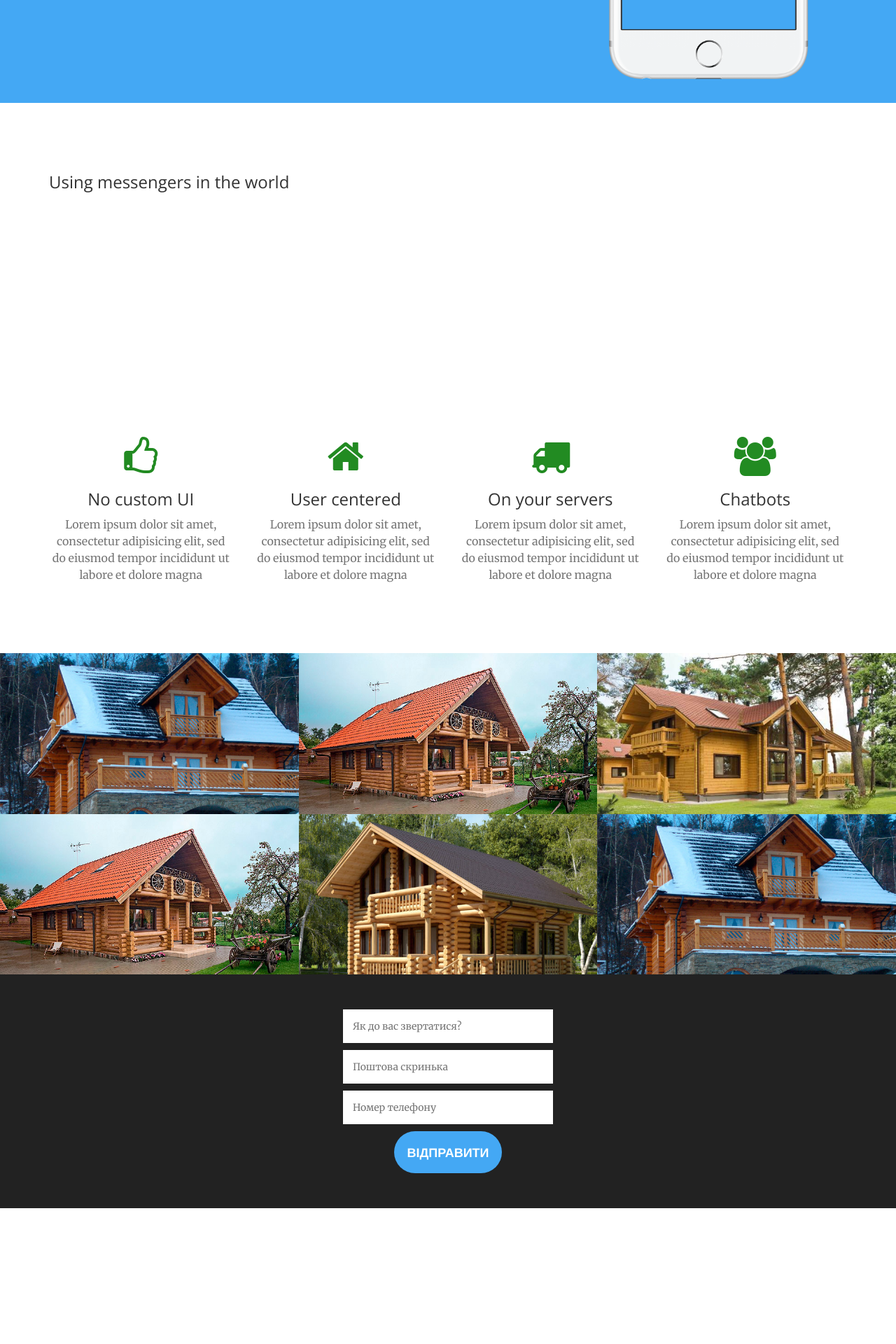
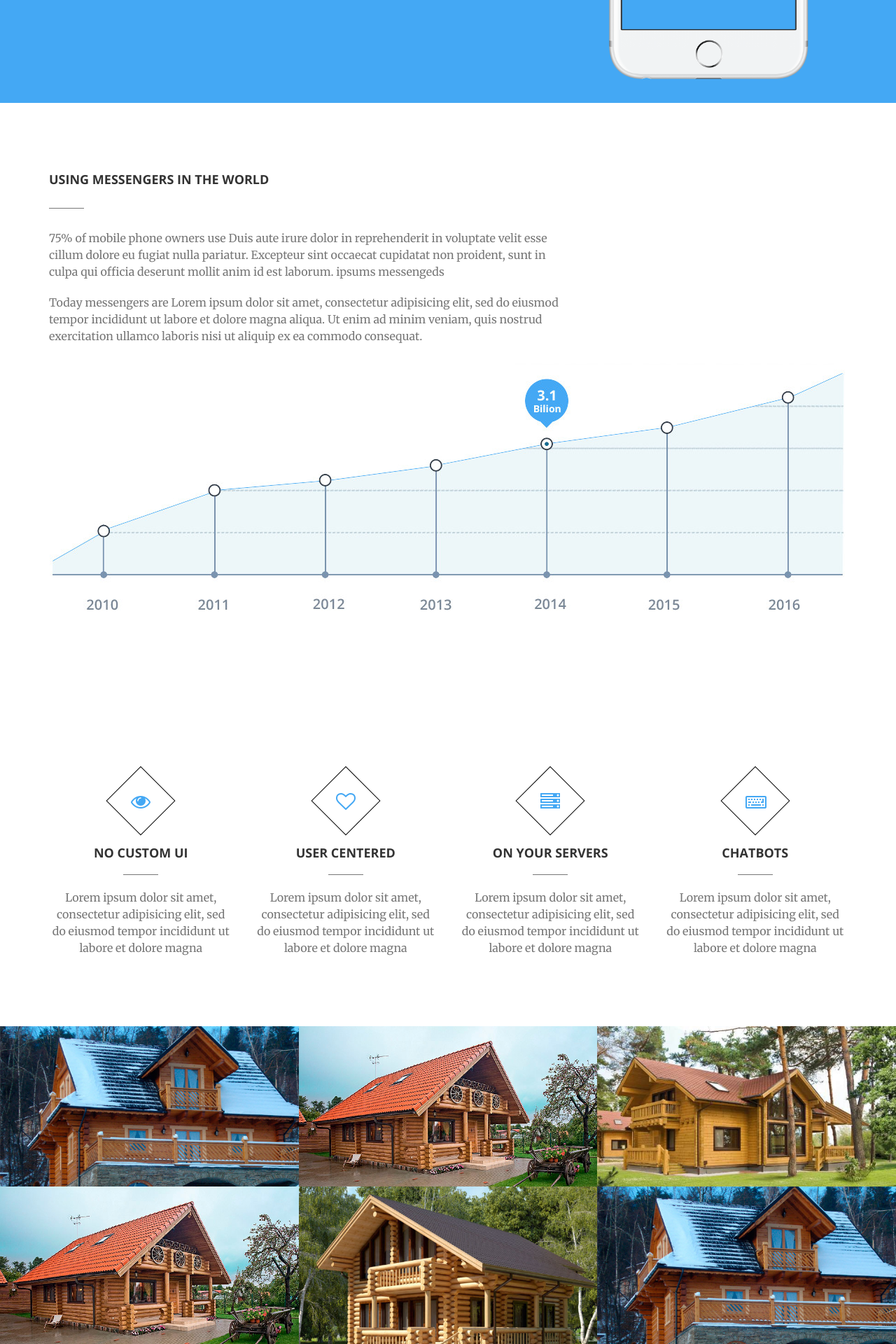
Before and after one commit to mykolat/botsCrew, a Jekyll site: the page built from index.html, in a window 1280 px wide. Shown: the part 845-2765 px from the top of the page at 70% size. Built offline with Jekyll 4.4.1, drawn with Linux system fonts in a browser that asks for light colours; before the commit the page ends 2571 px from its top, so only the background shows below that.

Commit message:
Blocks update

```diff
--- a/_config.yml
+++ b/_config.yml
@@ -13,15 +13,15 @@ markdown: kramdown
 
 text:
   contact:
-    name:    'Як до вас звертатися?'
-    email:    'Поштова скринька'
-    phone:    'Номер телефону'
-    subject:  'Нове повідомлення'
-    submit:   'Відправити'
+    name:    'Name'
+    email:    'Email'
+    message:    'Message'
+    subject:  'Subject'
+    submit:   'submit'
     ajax:
-      sending:  'відпралення..'
-      sent:     'Відправлено'
-      error:    'Помилка'
+      sending:  'sumbmiting..'
+      sent:     'Thanks, we will contact you soon'
+      error:    'Error'
 
 menu:
   about: Про компанію
--- a/_includes/call-to-action.html
+++ b/_includes/call-to-action.html
@@ -2,11 +2,12 @@
     <div class="container">
         <div class="row">
             <div class="col-lg-8 ">
-                <h3 class="section-heading">Using messengers in the world</h3>
-                <hr class="light">
-                <p class="text-faded">75% of mobile phone owners uses messengeds</p>
-                <p class="text-faded">Today messengers are lorem ipsum"</p>
-            </div>
-        </div>
+                <h4 class="section-heading">Using messengers in the world</h4>
+                <hr class="light light--pull-left">
+                <p class="text-muted">75% of mobile phone owners use Duis aute irure dolor in reprehenderit in voluptate velit esse cillum dolore eu fugiat nulla pariatur. Excepteur sint occaecat cupidatat non proident, sunt in culpa qui officia deserunt mollit anim id est
+                    laborum. ipsums messengeds</p>
+                <p class="text-muted">Today messengers are Lorem ipsum dolor sit amet, consectetur adipisicing elit, sed do eiusmod tempor incididunt ut labore et dolore magna aliqua. Ut enim ad minim veniam, quis nostrud exercitation ullamco laboris nisi ut aliquip ex ea
+                    commodo consequat.</p>
+            </div> <img src="../img/graph.jpg" alt="messengers using"> </div>
     </div>
 </section>
--- a/_includes/form-full.html
+++ b/_includes/form-full.html
@@ -1,7 +1,7 @@
 <form action="post" data-sending="{{ site.text.contact.ajax.sending }}" data-sent="{{ site.text.contact.ajax.sent }}" data-submit="{{ site.text.contact.submit }}" data-error="{{ site.text.contact.ajax.error }}" data-email="{{ site.email }}" class="center-block form-stacked">
     <input type="text" name="usrname" class="field-light" placeholder="{{ site.text.contact.name }}">
     <input type="email" name="email" class="field-light" placeholder="{{ site.text.contact.email }}">
-    <input type="tel" name="phone" class="field-light" rows="5" placeholder="{{ site.text.contact.phone }}"> </textarea>
+    <textarea type="text" name="message" class="field-light" rows="5" placeholder="{{ site.text.contact.message }}"> </textarea>
     <!-- <input type="text" name="_gotcha" style="display:none" /> -->
     <button type='submit' class="center-block btn btn-primary btn-lg">{{ site.text.contact.submit }}</button>
 </form>
--- a/_includes/services.html
+++ b/_includes/services.html
@@ -2,26 +2,42 @@
     <div class="container">
         <div class="row">
             <div class="col-lg-3 col-md-6 text-center">
-                <div class="service-box"> <i class="fa fa-4x fa-thumbs-o-up wow bounceIn text-primary"></i>
-                    <h3>No custom UI</h3>
+                <div class="service-box">
+                    <div class="box-image ">
+                        <div><i class="fa fa-2x  fa-eye wow bounceIn text-primary"></i> </div>
+                    </div>
+                    <h4>No custom UI</h4>
+                    <hr class="light">
                     <p class="text-muted">Lorem ipsum dolor sit amet, consectetur adipisicing elit, sed do eiusmod tempor incididunt ut labore et dolore magna </p>
                 </div>
             </div>
             <div class="col-lg-3 col-md-6 text-center">
-                <div class="service-box"> <i class="fa fa-4x fa-home wow bounceIn text-primary" data-wow-delay=".1s"></i>
-                    <h3>User centered</h3>
+                <div class="service-box">
+                    <div class="box-image ">
+                        <div> <i class="fa fa-2x  fa-heart-o wow bounceIn text-primary" data-wow-delay=".1s"></i> </div>
+                    </div>
+                    <h4>User centered</h4>
+                    <hr class="light">
                     <p class="text-muted">Lorem ipsum dolor sit amet, consectetur adipisicing elit, sed do eiusmod tempor incididunt ut labore et dolore magna </p>
                 </div>
             </div>
             <div class="col-lg-3 col-md-6 text-center">
-                <div class="service-box"> <i class="fa fa-4x fa-truck wow bounceIn text-primary" data-wow-delay=".2s"></i>
-                    <h3>On your servers</h3>
+                <div class="service-box">
+                    <div class="box-image ">
+                        <div><i class="fa fa-2x fa-server wow bounceIn text-primary" data-wow-delay=".2s"></i></div>
+                    </div>
+                    <h4>On your servers</h4>
+                    <hr class="light">
                     <p class="text-muted">Lorem ipsum dolor sit amet, consectetur adipisicing elit, sed do eiusmod tempor incididunt ut labore et dolore magna </p>
                 </div>
             </div>
             <div class="col-lg-3 col-md-6 text-center">
-                <div class="service-box"> <i class="fa fa-4x fa-users wow bounceIn text-primary" data-wow-delay=".3s"></i>
-                    <h3>Chatbots</h3>
+                <div class="service-box">
+                    <div class="box-image ">
+                        <div><i class="fa fa-2x  fa-keyboard-o wow bounceIn text-primary" data-wow-delay=".3s"></i></div>
+                    </div>
+                    <h4>Chatbots</h4>
+                    <hr class="light">
                     <p class="text-muted">Lorem ipsum dolor sit amet, consectetur adipisicing elit, sed do eiusmod tempor incididunt ut labore et dolore magna </p>
                 </div>
             </div>
--- a/_sass/_custom.scss
+++ b/_sass/_custom.scss
@@ -12,16 +12,15 @@ hr {
     max-width: 50px;
 }
 hr.light {
-    border-color: white;
+    border-color: $gray-light;
+    border-width: thin;
+    &--pull-left {
+        margin: 30px 0;
+    }
 }
-// a {
-//     @include transition-all;
-//     color: $theme-primary;
-//     &:hover,
-//     &:focus {
-//         color: darken($theme-primary, 10%);
-//     }
-// }
+a {
+    @include transition-all;
+}
 h1,
 h2,
 h3,
@@ -187,6 +186,8 @@ header {
 // Sections
 .section-heading {
     margin-top: 0;
+    text-transform: uppercase;
+    font-weight: bold;
 }
 .service-box {
     max-width: 400px;
@@ -194,8 +195,24 @@ header {
     @media (min-width: 992px) {
         margin: 20px auto 0;
     }
+    h4 {
+        margin: 30px 0 10px;
+        text-transform: uppercase;
+        font-weight: bold;
+    }
     p {
         margin-bottom: 0;
+    }
+}
+.box-image {
+    border: solid 1px black;
+    padding: 21px;
+    width: 70px;
+    height: 70px;
+    transform: rotate(45deg);
+    margin: 0 auto;
+    & > div {
+        transform: rotate(-45deg);
     }
 }
 .portfolio-box {
@@ -257,10 +274,6 @@ header {
     h2 {
         margin: 0 auto 20px;
     }
-}
-// Bootstrap Overrides
-.text-primary {
-    color: $theme-primary;
 }
 .no-gutter > [class*='col-'] {
     padding-right: 0;
@@ -329,7 +342,6 @@ input[type="submit"] {
     }
 }
 .iphone-frame {
-
     &:after {
         content: "";
         background: url("../img/iphone.png");
```
Also changed, not shown: img/graph.jpg (added).
